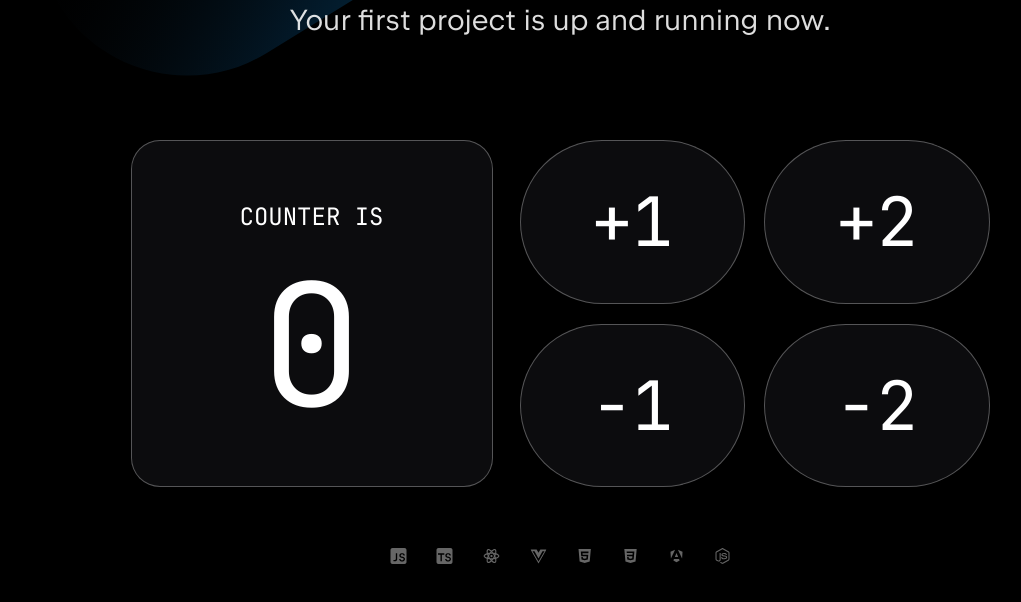
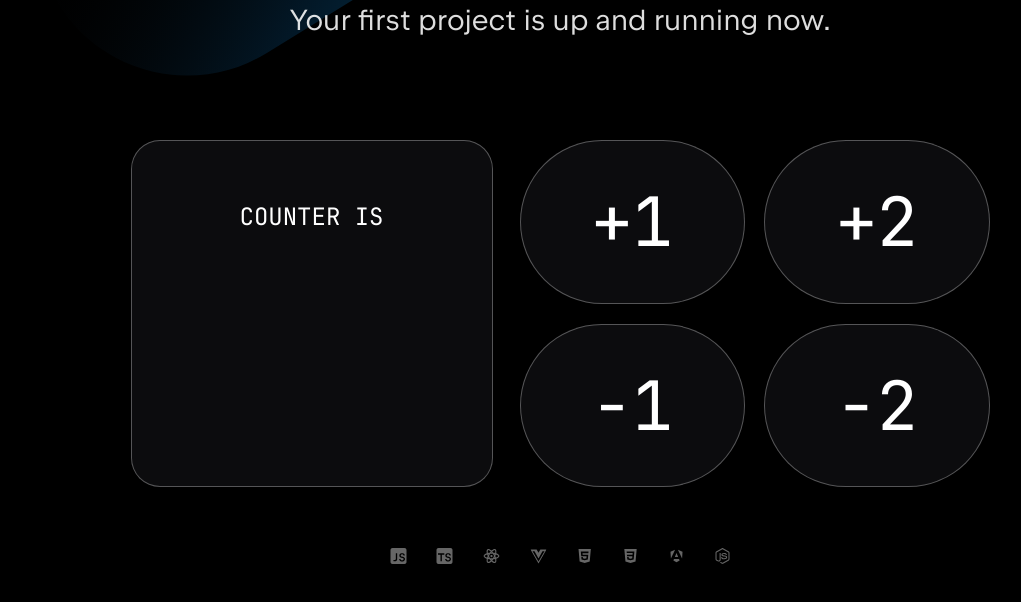
Before and after one commit to raoulkdev/Javascript-To-Do-List, a website built with Vite: page index.html in a window 1280 px wide. Shown: the part 196-798 px from the top of the page, without its empty margins (80-1101 px from the left). Built offline with nearby package versions, Linux system fonts and the light colour scheme.

Commit message:
Task Class
Removed WebStorm default main.js script, setup task class and added main.js to index.html

```diff
--- a/src/index.html
+++ b/src/index.html
@@ -5,6 +5,9 @@
   <title>Title</title>
 </head>
 <body>
+<h1>To Do List</h1>
 
+
+<script src = 'main.js'></script>
 </body>
 </html>
--- a/src/main.js
+++ b/src/main.js
@@ -1,32 +1,9 @@
-//TIP With Search Everywhere, you can find any action, file, or symbol in your project. Press <shortcut actionId="Shift"/> <shortcut actionId="Shift"/>, type in <b>terminal</b>, and press <shortcut actionId="EditorEnter"/>. Then run <shortcut raw="npm run dev"/> in the terminal and click the link in its output to open the app in the browser.
-export function setupCounter(element) {
-  //TIP Try <shortcut actionId="GotoDeclaration"/> on <shortcut raw="counter"/> to see its usages. You can also use this shortcut to jump to a declaration – try it on <shortcut raw="counter"/> on line 13.
-  let counter = 0;
-
-  const adjustCounterValue = value => {
-    if (value >= 100) return value - 100;
-    if (value <= -100) return value + 100;
-    return value;
-  };
-
-  const setCounter = value => {
-    counter = adjustCounterValue(value);
-    //TIP WebStorm has lots of inspections to help you catch issues in your project. It also has quick fixes to help you resolve them. Press <shortcut actionId="ShowIntentionActions"/> on <shortcut raw="text"/> and choose <b>Inline variable</b> to clean up the redundant code.
-    const text = `${counter}`;
-    element.innerHTML = text;
-  };
-
-  document.getElementById('increaseByOne').addEventListener('click', () => setCounter(counter + 1));
-  document.getElementById('decreaseByOne').addEventListener('click', () => setCounter(counter - 1));
-  document.getElementById('increaseByTwo').addEventListener('click', () => setCounter(counter + 2));
-  //TIP In the app running in the browser, you’ll find that clicking <b>-2</b> doesn't work. To fix that, rewrite it using the code from lines 19 - 21 as examples of the logic.
-  document.getElementById('decreaseByTwo')
-
-  //TIP Let’s see how to review and commit your changes. Press <shortcut actionId="GotoAction"/> and look for <b>commit</b>. Try checking the diff for a file – double-click main.js to do that.
-  setCounter(0);
+class Task
+{
+  constructor(taskName, urgencyLevel, dueDate, subTasks) {
+    this.taskName = taskName;
+    this.urgencyLevel  = ['Low', 'Medium', 'High'];
+    this.dueDate = new Date();
+    this.subTasks = [];
+  }
 }
-
-//TIP To find text strings in your project, you can use the <shortcut actionId="FindInPath"/> shortcut. Press it and type in <b>counter</b> – you’ll get all matches in one place.
-setupCounter(document.getElementById('counter-value'));
-
-//TIP There's much more in WebStorm to help you be more productive. Press <shortcut actionId="Shift"/> <shortcut actionId="Shift"/> and search for <b>Learn WebStorm</b> to open our learning hub with more things for you to try.
```
